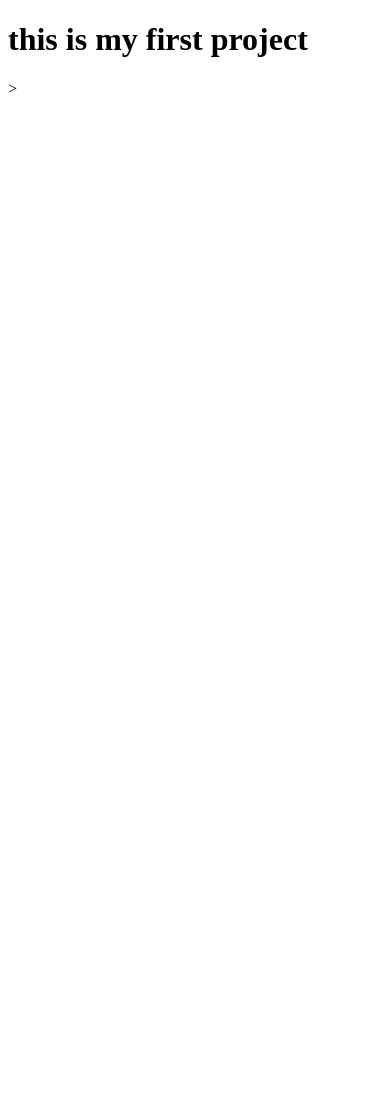
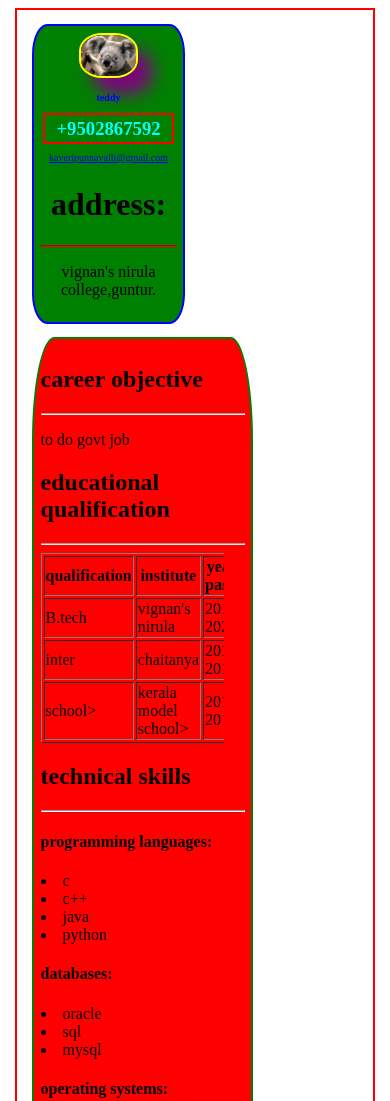
Before and after one commit to pawankalyanpowerstar/resume, a plain HTML site: page resume.html in a window 390 px wide. Shown: the top 1101 px of the page. Before the commit the page ends 844 px from the top, so only its background shows below. Drawn offline with Linux system fonts and the light colour scheme.

Commit message:
adding all files

```diff
--- /dev/null
+++ b/index.html
@@ -0,0 +1,17 @@
+<html>
+<head>
+	<title>index</title>
+	<link rel="stylesheet" href="style.css">
+	<meta name="viewport" content="width=device-width,initial-scale=1.0">
+	<meta charset="utf-8">
+</head>
+<body>
+	<div class="main" onclick="openpage()">
+		<div class="left">
+		</div>
+		<div class="right">
+		</div>
+	</div>
+	<script type="text/javascript" src="main.js"></script>
+</body>
+</html>
--- /dev/null
+++ b/main.css
@@ -0,0 +1,146 @@
+.main{
+	border:2px solid red;
+	padding: 2%;
+	margin: 2%;
+}
+a{
+	word-wrap: break-word;
+}
+.main{
+	display: flex;
+	flex-direction: row;
+}
+.left{
+	border: 2px solid blue;
+	padding: 2%;
+	margin: 2%;
+	border-radius: 10%;
+	text-align:center;
+	width: 40%;
+	background-color: yellow;
+}
+.left img{
+	width:40%;
+	border-radius:40%;
+	border: 2px solid yellow;
+	box-shadow: 14px 16px 18px purple;
+}
+.right{
+	border: 2px solid green;
+	padding: 2%;
+	margin: 2%;
+	width:60%;
+    background-color: magenta;
+    border-radius: 10%;
+}
+#number{
+	color:cyan;
+	border:2px solid red;
+
+}
+a{
+	word-wrap: break-word;
+}
+
+@media only screen and (min-width:320px) and (max-width:480px){
+
+.main{
+	border:2px solid red;
+	padding: 2%;
+	margin: 2%;
+}
+.table1{
+	width: 90%;
+	overflow-x:auto;
+}
+a{
+	word-wrap: break-word;
+}
+.main{
+	display: flex;
+	flex-direction: column;
+}
+.left{
+	border: 2px solid blue;
+	padding: 2%;
+	margin: 2%;
+	border-radius: 10%;
+	text-align:center;
+	width: 40%;
+	background-color: green;
+}
+.left img{
+	width:40%;
+	border-radius:40%;
+	border: 2px solid yellow;
+	box-shadow: 14px 16px 18px purple;
+}
+.right{
+	border: 2px solid green;
+	padding: 2%;
+	margin: 2%;
+	width:60%;
+	border-radius: 10;
+	background-color: red;
+}
+#number{
+	color:cyan;
+	border:2px solid red;
+	padding: 2%;
+	margin: 2%;
+}
+a{
+	word-wrap: break-word;
+}
+}
+@media only screen and (min-width:769px) and (max-width:1024px){
+
+.main{
+	border:2px solid red;
+	padding: 2%;
+	margin: 2%;
+}
+.table1{
+	width: 90%;
+	overflow-x:auto;
+}
+a{
+	word-wrap: break-word;
+}
+.main{
+	display: flex;
+	flex-direction: column;
+}
+.left{
+	border: 2px solid blue;
+	padding: 2%;
+	margin: 2%;
+	border-radius: 10%;
+	text-align:center;
+	width: 40%;
+	background-color: cyan;
+}
+.left img{
+	width:40%;
+	border-radius:40%;
+	border: 2px solid yellow;
+	box-shadow: 14px 16px 18px purple;
+}
+.right{
+	border: 2px solid green;
+	padding: 2%;
+	margin: 2%;
+	width:60%;
+	border-radius: 10;
+	background-color: gray;
+}
+#number{
+	color:blue;
+	border:2px solid cyan;
+	padding: 2%;
+	margin: 2%;
+}
+a{
+	word-wrap: break-word;
+}
+}
--- a/resume.html
+++ b/resume.html
@@ -2,8 +2,85 @@
 <html>
 <head>
 	<title>resume project</title>
+	<link rel="stylesheet" href="main.css">
+<meta name="viewport" content="width=device-width,initial-scale=1.0">
 </head>
 <body>
-	<h1>this is my first project</h1>
+	<div class="main">
+		<div class="left">
+	<img src="koala.jpg" alt="profile image">
+	<h3 style="color:blue;font-size: 10px">teddy</h3>
+	<h3 id="number">+9502867592</h3>
+	<a style="font-size: 10px" href="mailto:kaveripunnavalli@gmail.com">kaveripunnavalli@gmail.com</a>
+	<h1>address:</h1>
+	<hr style="border-color:red">
+	<p>vignan's nirula college,guntur.</p>
+		</div>
+		<div class="right">
+			<h2>career objective</h2>
+			<hr>
+			<p>to do govt job</p>
+			<h2>educational qualification</h2>
+			<hr>
+			<div class="table1">
+<table border="1">
+				<tr>
+					<th>qualification</th>
+					<th>institute</th>
+					<th>year of passing</th>
+					<th>percentage</th>
+				</tr>
+				<tr>
+					<td>B.tech</td>
+					<td>vignan's nirula</td>
+					<td>2016-2020</td>
+					<td>90</td>
+				</tr>
+				<tr>
+					<td>inter</td>
+					<td>chaitanya</td>
+					<td>2014-2016</td>
+					<td>94</td>
+				</tr>
+				<tr>
+					<td>school></td>
+					<td>kerala model school></td>
+					<td>2012-2013</td>
+					<td>85</td>
+				</tr>
+			</table>
+			</div>
+
+				<table>
+					<h2>technical skills</h2>
+					<hr>
+					<h4>programming languages:</h4>
+					<u1>
+						<li>c</li>
+						<li>c++</li>
+						<li>java</li>
+						<li>python</li>
+					</u1>
+					<h4>databases:</h4>
+					<u1>
+						<li>oracle</li>
+						<li>sql</li>
+						<li>mysql</li>
+					</u1>
+					<h4>operating systems:</h4>
+					<u1>
+						<li>unix</li>
+						<li>linux</li>
+						<li>windows</li>
+						<li>MAC</li>
+					</u1>
+					<h4>Acheivements:</h4>
+					<u1>
+						<li> first prize in group disscussions</li>
+						<li>participated in national level sports</li>
+						<li>participated in essay writting</li>
+					</u1>
+		</div>
+	</div>
 </body>
-</html>>
+</html>
--- /dev/null
+++ b/style.css
@@ -0,0 +1,146 @@
+.main{
+	border:2px solid red;
+	padding: 2%;
+	margin: 2%;
+}
+a{
+	word-wrap: break-word;
+}
+.main{
+	display: flex;
+	flex-direction: row;
+}
+.left{
+	border: 2px solid blue;
+	padding: 2%;
+	margin: 2%;
+	border-radius: 10%;
+	text-align:center;
+	width: 40%;
+	background-color: yellow;
+}
+.left img{
+	width: 40%;
+	border-radius:50%;
+	border: 2px solid yellow;
+	box-shadow: 12px 20px 18px purple;
+}
+.right{
+	border: 2px solid green;
+	padding: 2%;
+	margin: 2%;
+	width: 60%;
+    background-color: cyan;
+    border-radius: 10%;
+}
+#number{
+	color:cyan;
+	border: 2px solid red;
+
+}
+a{
+	word-wrap: break-word;
+}
+
+@media only screen and (min-width:320px) and (max-width:480px){
+
+.main{
+	border:2px solid red;
+	padding: 2%;
+	margin: 2%;
+}
+.table1{
+	width: 90%;
+	overflow-x:auto;
+}
+a{
+	word-wrap: break-word;
+}
+.main{
+	display: flex;
+	flex-direction: column;
+}
+.left{
+	border: 2px solid blue;
+	padding: 2%;
+	margin: 2%;
+	border-radius: 10%;
+	text-align:center;
+	width: 40%;
+	background-color: green;
+}
+.left img{
+	width:40%;
+	border-radius:40%;
+	border: 2px solid yellow;
+	box-shadow: 14px 16px 18px purple ;
+}
+.right{
+	border: 2px solid green;
+	padding: 2%;
+	margin: 2%;
+	width:60%;
+	border-radius: 10;
+	background-color: red;
+}
+#number{
+	color:cyan;
+	border: 2px solid red;
+	padding: 2%;
+	margin: 2%;
+}
+a{
+	word-wrap: break-word;
+}
+}
+@media only screen and (min-width:320px) and (max-width:480px){
+
+.main{
+	border:2px solid red;
+	padding: 2%;
+	margin: 2%;
+}
+.table1{
+	width: 90%;
+	overflow-x:auto;
+}
+a{
+	word-wrap: break-word;
+}
+.main{
+	display: flex;
+	flex-direction: column;
+}
+.left{
+	border: 2px solid blue;
+	padding: 2%;
+	margin: 2%;
+	border-radius: 10%;
+	text-align:center;
+	width: 40%;
+	background-color: cyan;
+}
+.left img{
+	width:40%;
+	border-radius:40%;
+	border: 2px solid yellow;
+	box-shadow: 14px 16px 18px purple ;
+}
+.right{
+	border: 2px solid green;
+	padding: 2%;
+	margin: 2%;
+	width:60%;
+	border-radius: 10;
+	background-color: gray;
+}
+#number{
+	color:cyan;
+	border: 2px solid red;
+	padding: 2%;
+	margin: 2%;
+}
+a{
+	word-wrap: break-word;
+}
+}
```
Also changed, not shown: data.json (added, +58 -0 lines), direction.html (added, +30 -0 lines), main.js (added, +134 -0 lines), Koala.jpg (added).
